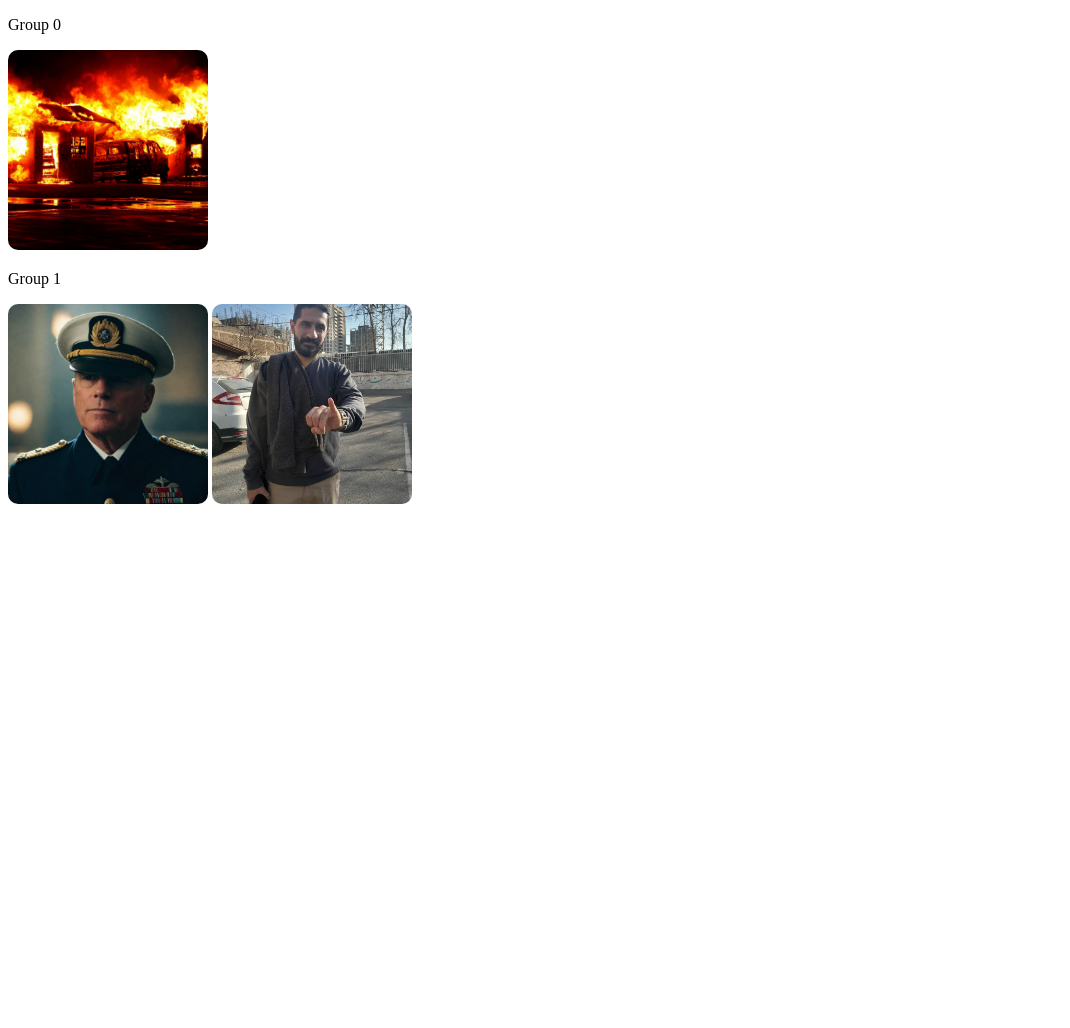
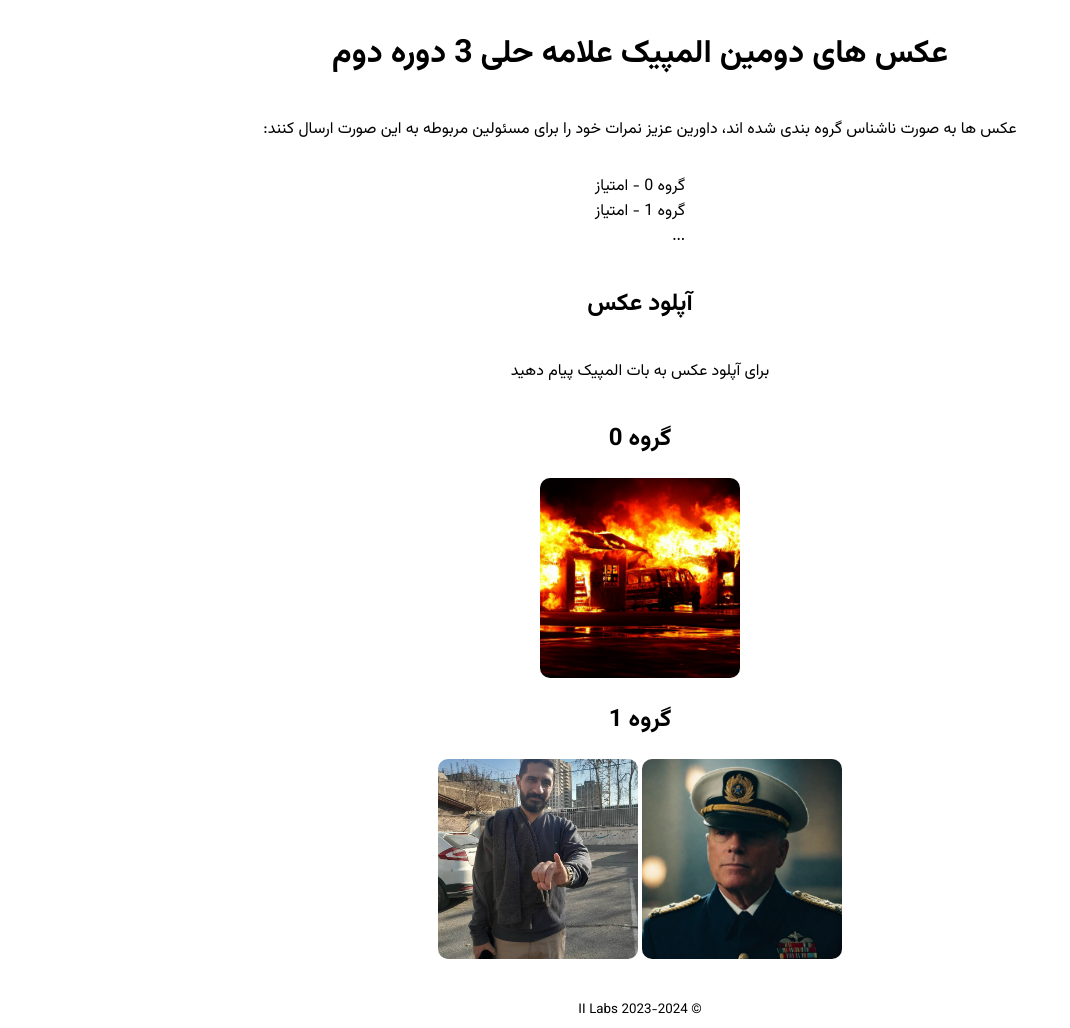
Before and after one commit to IGamesI/Olympic-Flask, a Flask app: page / in a window 1280 px wide. Shown: the whole page, without its empty margins (0-1070 px from the left). Before the commit the page ends 504 px from the top, so only its background shows below. Run offline with Flask 3, Linux system fonts and the light colour scheme.

Commit message:
Better UI

```diff
--- a/templates/index.html
+++ b/templates/index.html
@@ -5,11 +5,43 @@
     <meta charset="UTF-8">
     <meta name="viewport" content="width=device-width, initial-scale=1.0">
     <title>عکس های دومین المپیک</title>
+
+    <link rel="preconnect" href="https://fonts.googleapis.com">
+    <link rel="preconnect" href="https://fonts.gstatic.com" crossorigin>
+    <link href="https://fonts.googleapis.com/css2?family=Vazirmatn:wght@100..900&display=swap" rel="stylesheet">
 </head>
 
-<body>
+<style>
+    body {
+        padding-right: 30px;
+        padding-left: 30px;
+
+        display: flex;
+        flex-direction: column;
+        align-items: center;
+    }
+
+    p,
+    h1,
+    small,
+    h2 {
+        font-family: "Vazirmatn", sans-serif;
+    }
+</style>
+
+<body dir="rtl">
+    <h1>عکس های دومین المپیک علامه حلی 3 دوره دوم</h1>
+    <p>عکس ها به صورت ناشناس گروه بندی شده اند، داورین عزیز نمرات خود را برای مسئولین مربوطه به این صورت ارسال کنند:</p>
+    <p>گروه 0 - امتیاز<br>
+        گروه 1 - امتیاز<br>
+        ...
+    </p>
+
+    <h2>آپلود عکس</h2>
+    <p>برای آپلود عکس به بات المپیک پیام دهید</p>
+
     {% for groupIndex in data %}
-    <p>Group {{groupIndex}}</p>
+    <h2>گروه {{groupIndex}}</h2>
     <div>
         {% for image in data[groupIndex]["images"] %}
         <a href="{{image}}"><img src="{{image}}" style="border-radius: 10px; object-fit: cover;" alt="" width="200px"
@@ -17,6 +49,10 @@
         {% endfor %}
     </div>
     {% endfor %}
+
+    <br>
+    <br>
+    <small>© II Labs 2023-2024</small>
 </body>
 
 </html>
```
